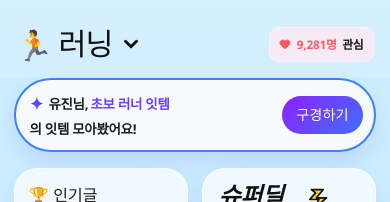
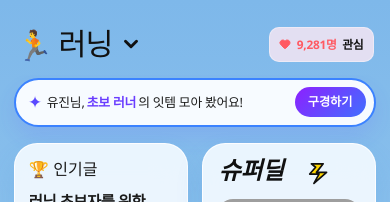
Before and after one commit to skojphy/hailmary, a SvelteKit app: page /interest/running/home in a window 390 px wide. Shown: the top 202 px of the page. Built offline with nearby package versions, Linux system fonts and the light colour scheme; grey boxes are pictures that could not be loaded; a web font is replaced by a local one.

Commit message:
feat: add background gradient to palettes and update styles for improved UI

```diff
--- a/src/lib/data/interest-home.ts
+++ b/src/lib/data/interest-home.ts
@@ -2,6 +2,7 @@ import type { InterestArea } from '$lib/stores/interest';
 
 export type HomePalette = {
 	background: string;
+	backgroundGradient: string;
 	headerText: string;
 	headerPillBg: string;
 	headerPillText: string;
@@ -152,6 +153,7 @@ export type InterestHomeTheme = {
 
 const makeupPalette: HomePalette = {
 	background: '#ffd6eb',
+	backgroundGradient: 'linear-gradient(180deg, #f4bee5 0%, #f6adc9 58%, #f8eef2 100%)',
 	headerText: '#111111',
 	headerPillBg: '#ffe8f4',
 	headerPillText: '#ff5b8f',
@@ -172,6 +174,7 @@ const makeupPalette: HomePalette = {
 
 const runningPalette: HomePalette = {
 	background: '#ccecff',
+	backgroundGradient: 'linear-gradient(180deg, #7eb8ea 0%, #94c7ef 52%, #c7e1f3 100%)',
 	headerText: '#111111',
 	headerPillBg: '#e8f5ff',
 	headerPillText: '#ff6065',
@@ -192,6 +195,7 @@ const runningPalette: HomePalette = {
 
 const techPalette: HomePalette = {
 	background: '#dce5f6',
+	backgroundGradient: 'linear-gradient(180deg, #cad3e6 0%, #d2dcef 54%, #edf2f9 100%)',
 	headerText: '#111111',
 	headerPillBg: '#eef2fa',
 	headerPillText: '#ff6065',
--- a/src/routes/interest/[interest_id]/+layout.svelte
+++ b/src/routes/interest/[interest_id]/+layout.svelte
@@ -24,6 +24,7 @@
 	class="interest-shell"
 	style={`
 		--interest-shell-bg: ${shellMeta.palette.background};
+		--interest-shell-gradient: ${shellMeta.palette.backgroundGradient};
 		--interest-shell-surface: ${shellMeta.palette.cardBg};
 	`}
 >
@@ -45,10 +46,20 @@
 		max-width: 28rem;
 		margin: 0 auto;
 		position: relative;
-		background:
-			linear-gradient(180deg, rgba(255, 255, 255, 0.2) 0%, transparent 11rem),
-			var(--interest-shell-bg);
+		background: transparent;
 		box-shadow: 0 20px 48px rgba(27, 31, 52, 0.16);
+		isolation: isolate;
+	}
+
+	.interest-shell::before {
+		content: '';
+		position: fixed;
+		inset: 0 auto 0 50%;
+		width: min(100vw, 28rem);
+		transform: translateX(-50%);
+		background: var(--interest-shell-gradient);
+		z-index: -1;
+		pointer-events: none;
 	}
 
 	.interest-shell__main {
--- a/src/routes/interest/[interest_id]/home/+page.svelte
+++ b/src/routes/interest/[interest_id]/home/+page.svelte
@@ -47,6 +47,7 @@
 	class="interest-home"
 	style={`
 		--home-bg: ${data.theme.palette.background};
+		--home-bg-gradient: ${data.theme.palette.backgroundGradient};
 		--home-notice-bg: ${data.theme.palette.noticeBg};
 		--home-notice-border: ${data.theme.palette.noticeBorder};
 		--home-notice-accent: ${data.theme.palette.noticeAccent};
@@ -66,8 +67,8 @@
 		<div class="home-notice__text">
 			<span class="home-notice__icon">{data.theme.notice.icon}</span>
 			<span>{data.theme.notice.text}</span>
-			<strong>{data.theme.notice.highlight}</strong>
-			<span>의 잇템 모아봤어요!</span>
+			<strong>초보 러너</strong>
+			<span>의 잇템 모아 봤어요!</span>
 		</div>
 		<button type="button">{data.theme.notice.cta}</button>
 	</div>
@@ -93,7 +94,10 @@
 					{:else if card.type === 'product'}
 						{@const product = card as ProductCard}
 						{#if product.badge.kind === 'logo'}
-							<div class:home-card__chip={product.chipStyle === 'highlight'} class="home-card__badge-logo">
+							<div
+								class:home-card__chip={product.chipStyle === 'highlight'}
+								class="home-card__badge-logo"
+							>
 								<img src={product.badge.image} alt={product.badge.alt} />
 							</div>
 						{:else}
@@ -262,9 +266,7 @@
 	.interest-home {
 		min-height: 100%;
 		padding: 0 1rem calc(2rem + env(safe-area-inset-bottom));
-		background:
-			radial-gradient(circle at 50% 100%, rgba(255, 255, 255, 0.42) 0%, transparent 32%),
-			var(--home-bg);
+		background: transparent;
 	}
 
 	.home-notice {
@@ -273,7 +275,7 @@
 		justify-content: space-between;
 		gap: 0.65rem;
 		margin: 0.15rem 0 1rem;
-		padding: 0.72rem 0.7rem 0.72rem 0.9rem;
+		padding: 0.52rem 0.56rem 0.52rem 0.8rem;
 		border: 2px solid var(--home-notice-border);
 		border-radius: 999px;
 		background: var(--home-notice-bg);
@@ -286,14 +288,16 @@
 		flex-wrap: wrap;
 		gap: 0.14rem;
 		min-width: 0;
-		font-size: 0.88rem;
-		font-weight: 800;
+		font-size: 0.84rem;
+		line-height: 1.1;
+		font-weight: 500;
 		letter-spacing: -0.02em;
 		color: var(--home-card-text);
 	}
 
 	.home-notice__text strong {
 		color: var(--home-notice-accent);
+		font-weight: 700;
 	}
 
 	.home-notice__icon {
@@ -307,10 +311,11 @@
 		border: none;
 		border-radius: 999px;
 		background: linear-gradient(135deg, #8d20ff 0%, #406fff 100%);
-		padding: 0.76rem 1rem;
+		padding: 0.62rem 0.92rem;
 		color: #ffffff;
-		font-family: 'RomanticGumi', 'Pretendard', sans-serif;
-		font-size: 0.95rem;
+		font-family: 'Pretendard', sans-serif;
+		font-size: 0.8rem;
+		font-weight: 700;
 		line-height: 1;
 	}
 
@@ -692,16 +697,16 @@
 		}
 
 		.home-notice {
-			padding-inline: 0.82rem 0.64rem;
+			padding: 0.48rem 0.5rem 0.48rem 0.72rem;
 		}
 
 		.home-notice__text {
-			font-size: 0.84rem;
+			font-size: 0.8rem;
 		}
 
 		.home-notice button {
-			padding-inline: 0.92rem;
-			font-size: 0.89rem;
+			padding: 0.56rem 0.82rem;
+			font-size: 0.76rem;
 		}
 
 		.home-card {
--- a/src/routes/profile/+page.svelte
+++ b/src/routes/profile/+page.svelte
@@ -5,6 +5,7 @@
 
 	const tabs = ['나의 활동', '주문 내역', '미션 · 보상'] as const;
 	let activeTab = $state<(typeof tabs)[number]>('나의 활동');
+	const badgeSampleImage = '/profile/badges/badge-sample.png';
 
 	const savedShorts = [
 		{
@@ -52,21 +53,21 @@
 			title: '스마일 유니버스',
 			description: '이제 나도 스클 멤버',
 			reward: '+5,000P',
-			image: 'https://placehold.co/200x200/9fd3ff/9fd3ff.png'
+			image: badgeSampleImage
 		},
 		{
 			id: 'recent-2',
 			title: '스마일 유니버스',
 			description: '이제 나도 스클 멤버',
 			reward: '+5,000P',
-			image: 'https://placehold.co/200x200/a8d8ff/a8d8ff.png'
+			image: badgeSampleImage
 		},
 		{
 			id: 'recent-3',
 			title: '스마일 유니버스',
 			description: '이제 나도 스클 멤버',
 			reward: '+5,000P',
-			image: 'https://placehold.co/200x200/99ccff/99ccff.png'
+			image: badgeSampleImage
 		}
 	];
 
@@ -76,84 +77,84 @@
 			title: '혼자보다 같이',
 			reward: '+100',
 			earned: true,
-			image: 'https://placehold.co/200x200/9fd3ff/9fd3ff.png'
+			image: badgeSampleImage
 		},
 		{
 			id: 'owned-2',
 			title: '공유는 사랑',
 			reward: '+100',
 			earned: true,
-			image: 'https://placehold.co/200x200/a8d8ff/a8d8ff.png'
+			image: badgeSampleImage
 		},
 		{
 			id: 'owned-3',
 			title: '리액션 부자',
 			reward: '+5,000P',
 			earned: false,
-			image: 'https://placehold.co/200x200/e5e7eb/e5e7eb.png'
+			image: badgeSampleImage
 		},
 		{
 			id: 'owned-4',
 			title: '경험 나눔러',
 			reward: '+100',
 			earned: true,
-			image: 'https://placehold.co/200x200/9fd3ff/9fd3ff.png'
+			image: badgeSampleImage
 		},
 		{
 			id: 'owned-5',
 			title: '오늘의 출석왕',
 			reward: '+5,000P',
 			earned: false,
-			image: 'https://placehold.co/200x200/e5e7eb/e5e7eb.png'
+			image: badgeSampleImage
 		},
 		{
 			id: 'owned-6',
 			title: '취향 마스터',
 			reward: '+5,000P',
 			earned: false,
-			image: 'https://placehold.co/200x200/e5e7eb/e5e7eb.png'
+			image: badgeSampleImage
 		},
 		{
 			id: 'owned-7',
 			title: '기록 수집가',
 			reward: '+5,000P',
 			earned: false,
-			image: 'https://placehold.co/200x200/e5e7eb/e5e7eb.png'
+			image: badgeSampleImage
 		},
 		{
 			id: 'owned-8',
 			title: '찜하기 전문가',
 			reward: '+5,000P',
 			earned: false,
-			image: 'https://placehold.co/200x200/e5e7eb/e5e7eb.png'
+			image: badgeSampleImage
 		},
 		{
 			id: 'owned-9',
 			title: '발견의 즐거움',
 			reward: '+100',
 			earned: true,
-			image: 'https://placehold.co/200x200/9fd3ff/9fd3ff.png'
+			image: badgeSampleImage
 		},
 		{
 			id: 'owned-10',
 			title: '리스트 수집가',
 			reward: '+5,000P',
 			earned: false,
-			image: 'https://placehold.co/200x200/e5e7eb/e5e7eb.png'
+			image: badgeSampleImage
 		},
 		{
 			id: 'owned-11',
 			title: '취향 레벨업',
 			reward: '+5,000P',
 			earned: false,
-			image: 'https://placehold.co/200x200/e5e7eb/e5e7eb.png'
+			image: badgeSampleImage
 		},
 		{
 			id: 'owned-12',
 			title: '정보 나눔꾼',
 			reward: '+5,000P',
 			earned: false,
-			image: 'https://placehold.co/200x200/e5e7eb/e5e7eb.png'
+			image: badgeSampleImage
 		}
 	];
 </script>
@@ -640,10 +641,11 @@
 
 	.badge-card__image {
 		width: 100%;
+		max-width: 96px;
 		aspect-ratio: 1;
-		border-radius: 999px;
-		object-fit: cover;
-		background: #dfefff;
+		border-radius: 0;
+		object-fit: contain;
+		background: transparent;
 	}
 
 	.badge-card h3 {
@@ -682,8 +684,8 @@
 	}
 
 	.badge-card--owned:not(.earned) .badge-card__image {
-		filter: grayscale(1);
-		background: #e5e7eb;
+		filter: grayscale(1) saturate(0.15);
+		opacity: 0.42;
 	}
 
 	.badge-card--owned:not(.earned) h3,
```
Also changed, not shown: static/profile/badges/badge-sample.png (added).
